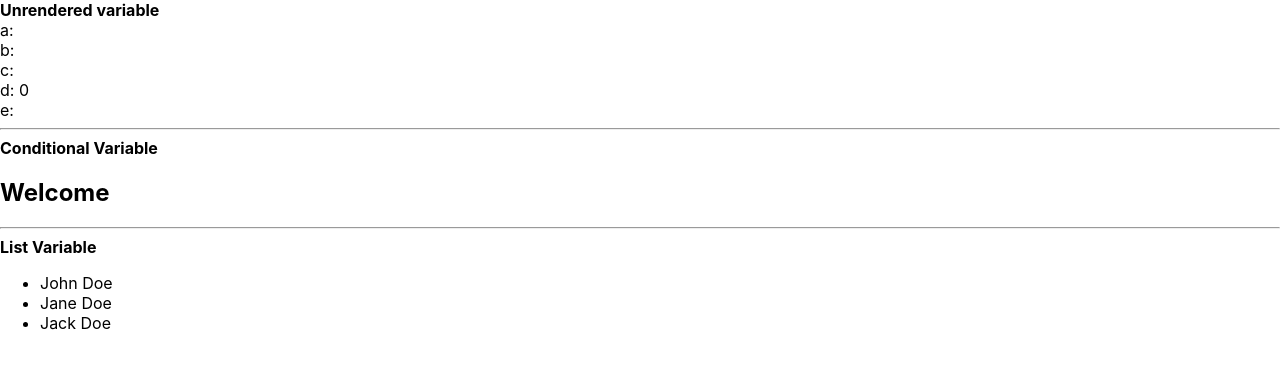
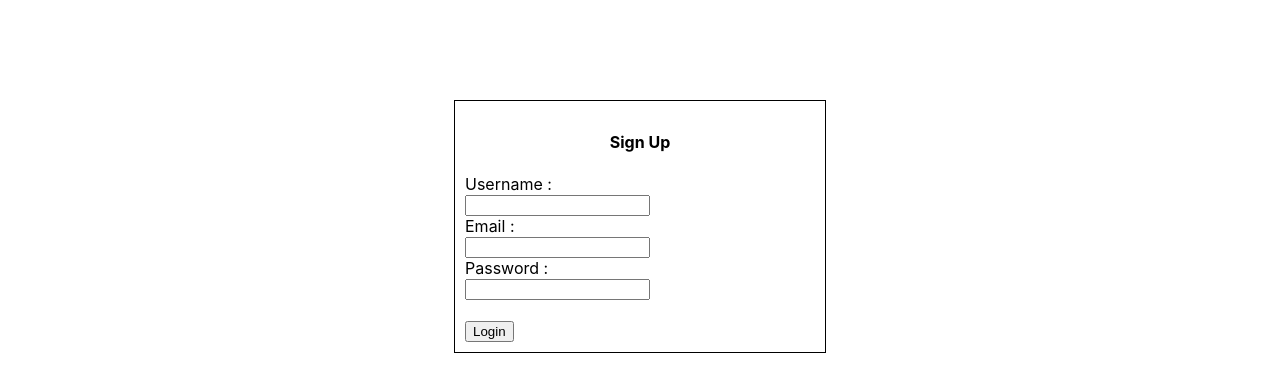
Before and after one commit to LintangVienusa/my-first-reactjsApp, a React (Create React App) app: page / in a window 1280 px wide. Shown: the top 392 px of the page. Built offline with nearby package versions, Linux system fonts and the light colour scheme.

Commit message:
Learn how to validate a form using library validatorjs

```diff
--- a/package.json
+++ b/package.json
@@ -13,6 +13,7 @@
     "react-scripts": "5.0.1",
     "sass": "^1.57.1",
     "styled-components": "^5.3.6",
+    "validatorjs": "^3.22.1",
     "web-vitals": "^2.1.4"
   },
   "scripts": {
--- a/src/App.js
+++ b/src/App.js
@@ -1,10 +1,11 @@
 // import Bstyling from "./materi/Bstyling";
-import Rendering from "./materi/Drendering";
+// import Rendering from "./materi/Drendering";
+import FormValidation from "./materi/Eform";
 
 function App() {
   return (
     <div>
-      <Rendering />
+      <FormValidation />
     </div>
   );
 }
--- /dev/null
+++ b/src/materi/Eform/index.jsx
@@ -0,0 +1,14 @@
+import React from "react";
+import SignUp from './task/SignUp';
+
+class FormValidation extends React.Component {
+    render() {
+        return(
+            <div>
+                <SignUp />
+            </div>
+        )
+    }
+}
+
+export default FormValidation
--- /dev/null
+++ b/src/materi/Eform/task/SignUp.jsx
@@ -0,0 +1,101 @@
+import React from "react";
+import validator from "validatorjs";
+
+const Input = ({label, type, name, onChange}) => {
+    return(
+        <div>
+            <label htmlFor="">{label} : </label>
+            <br />
+            <input type={type} name={name} onChange={e => onChange(e.target.value)} />
+            <br />
+        </div>
+    )
+}
+
+const ShowErrors = ({errors}) => {
+    return (
+        <ul style={{color: `red`, marginLeft: `-20px`}}>
+            {
+                errors.map((error, i) => <li key={i}>{error}</li> )
+            }
+        </ul>
+    )
+}
+
+
+class SignUp extends React.Component {
+    state = {
+        username: '',
+        email: '',
+        password: '',
+        errors: []
+    }
+
+    handleSubmit = event => {
+        event.preventDefault();
+        const { username, email, password } = this.state;
+
+        let data = { username, email,password };
+
+        let rules = {
+            username: 'required',
+            email: 'required|email',
+            password: 'min:8|required'
+        };
+
+        let validation = new validator( data,rules );
+        if(validation.passes());
+        alert(`
+            Pendaftaran Berhasil!
+            Username : ${username}
+            Email: ${email}
+        `)
+        this.setState({
+            errors: [
+                ...validation.errors.get('usernmae'),
+                ...validation.errors.get('email'),
+                ...validation.errors.get('password')
+            ]
+        })
+    }
+
+    render() {
+        const style = {
+            width: '350px',
+            margin: '100px auto 0',
+            border: '1px solid black',
+            padding: '10px'
+        }
+
+        return (
+            <div style={style}>
+                <ShowErrors errors={this.state.errors} />
+                <center><h4>Sign Up</h4></center>
+                <form onSubmit={this.handleSubmit}>
+                    <Input
+                        label="Username"
+                        type="text"
+                        name="username"
+                        onChange={value => this.setState({username:value})}
+                    />
+                    <Input
+                        label="Email"
+                        type="email"
+                        name="email"
+                        onChange={value => this.setState({email:value})}
+                    />
+                    <Input
+                        label="Password"
+                        type="password"
+                        name="password"
+                        onChange={value => this.setState({password:value})}
+                    />
+                    <br />
+                    <button type="submit">Login</button>
+                </form>
+            </div>
+        )
+    }
+}
+
+export default SignUp
```
Also changed, not shown: src/materi/Eform/materi/Validation.jsx (added, +119 -0 lines), src/materi/Eform/materi/formElement.jsx (added, +75 -0 lines), 1 other file (tests, documents, lock files or other folders).
